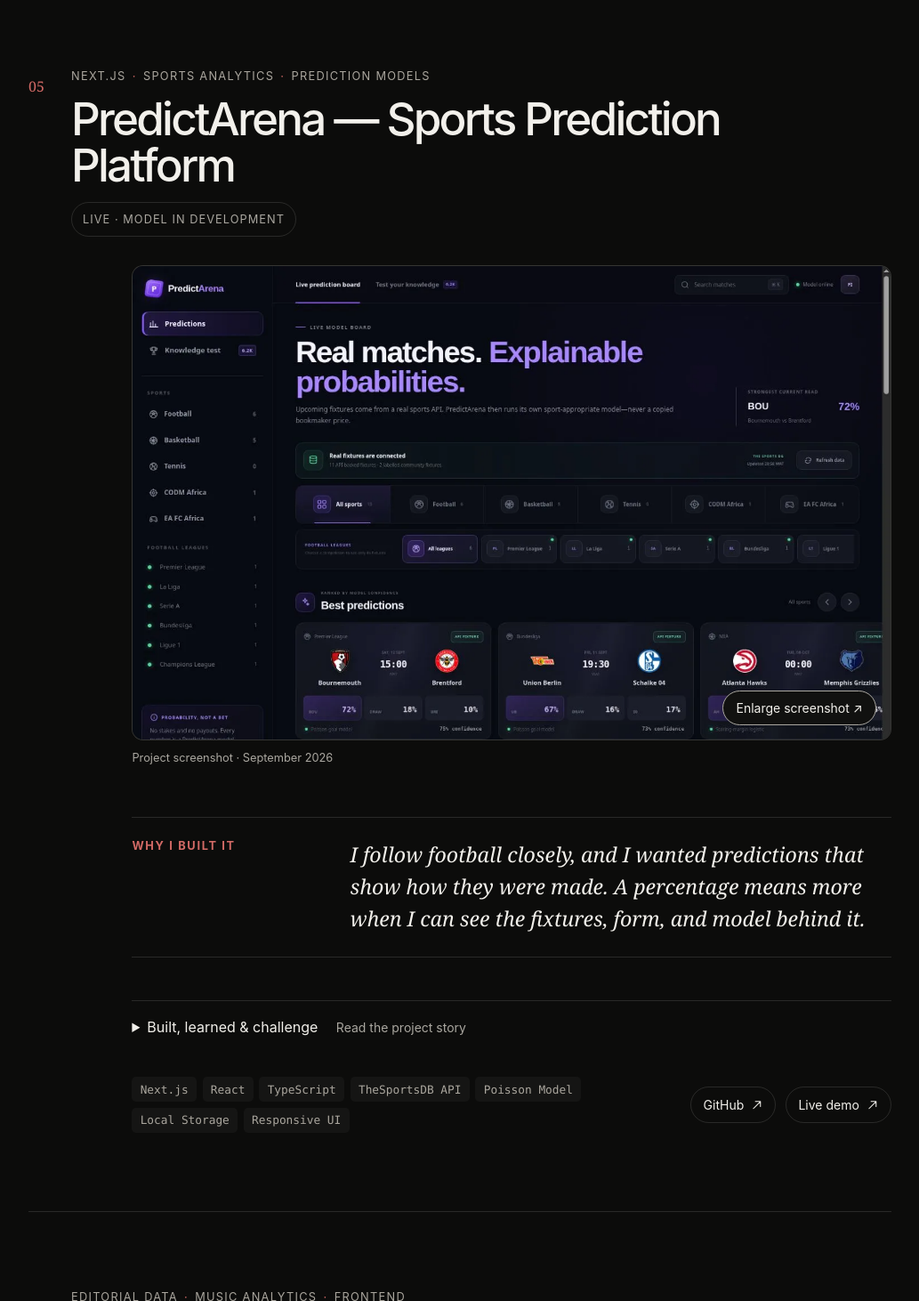
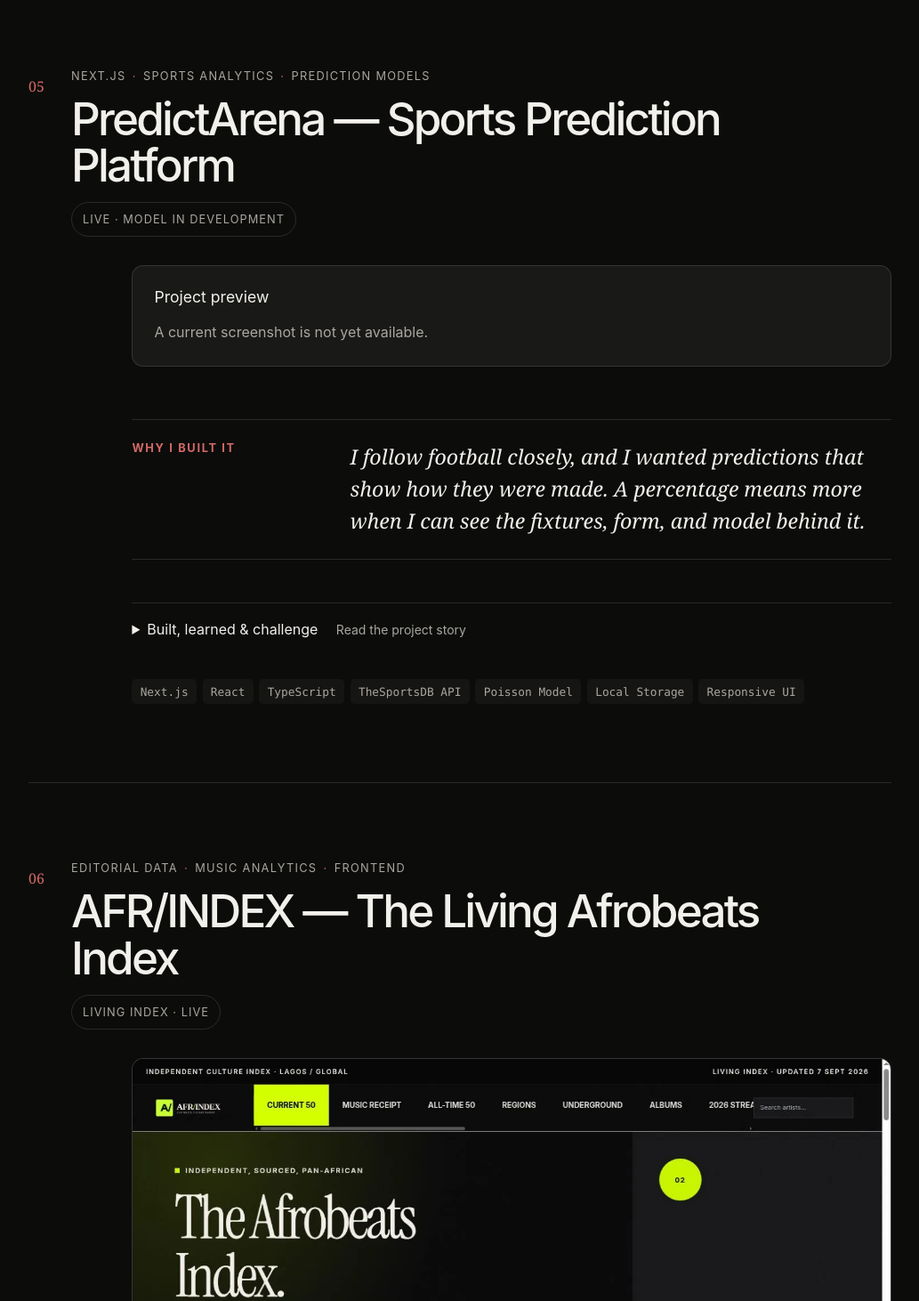
Before and after one commit to codeWithGojo/portfolio, a React (Vite) app: page / in a window 1280 px wide. Shown: the part 8662-10124 px from the top of the page at 89% size, without its empty margins (32-1065 px from the left). Built offline with nearby package versions, Linux system fonts and the light colour scheme.

Commit message:
Remove PredictArena links and screenshot from portfolio

```diff
--- a/src/projects.ts
+++ b/src/projects.ts
@@ -74,7 +74,6 @@
   },
   {
     id: "predictarena",
-    image: "/previews/predict.webp",
     title: "PredictArena — Sports Prediction Platform",
     tags: ["Next.js", "Sports Analytics", "Prediction Models"],
     status: "Live · model in development",
@@ -84,10 +83,7 @@
     challenge: "Getting dependable match data and checking predictions against outcomes without tuning the model to the same matches used to judge it.",
     outcome: "A live interface and an evolving prediction engine. Fixture entry, the connected backend, and subscriptions are still in progress.",
     tech: ["Next.js", "React", "TypeScript", "TheSportsDB API", "Poisson Model", "Local Storage", "Responsive UI"],
-    links: [
-      { label: "GitHub", href: "https://github.com/codeWithGojo/PredictArena" },
-      { label: "Live demo", href: "https://predictarena-favour12.vercel.app" },
-    ],
+    links: [],
   },
   {
     id: "afri-index",
```
